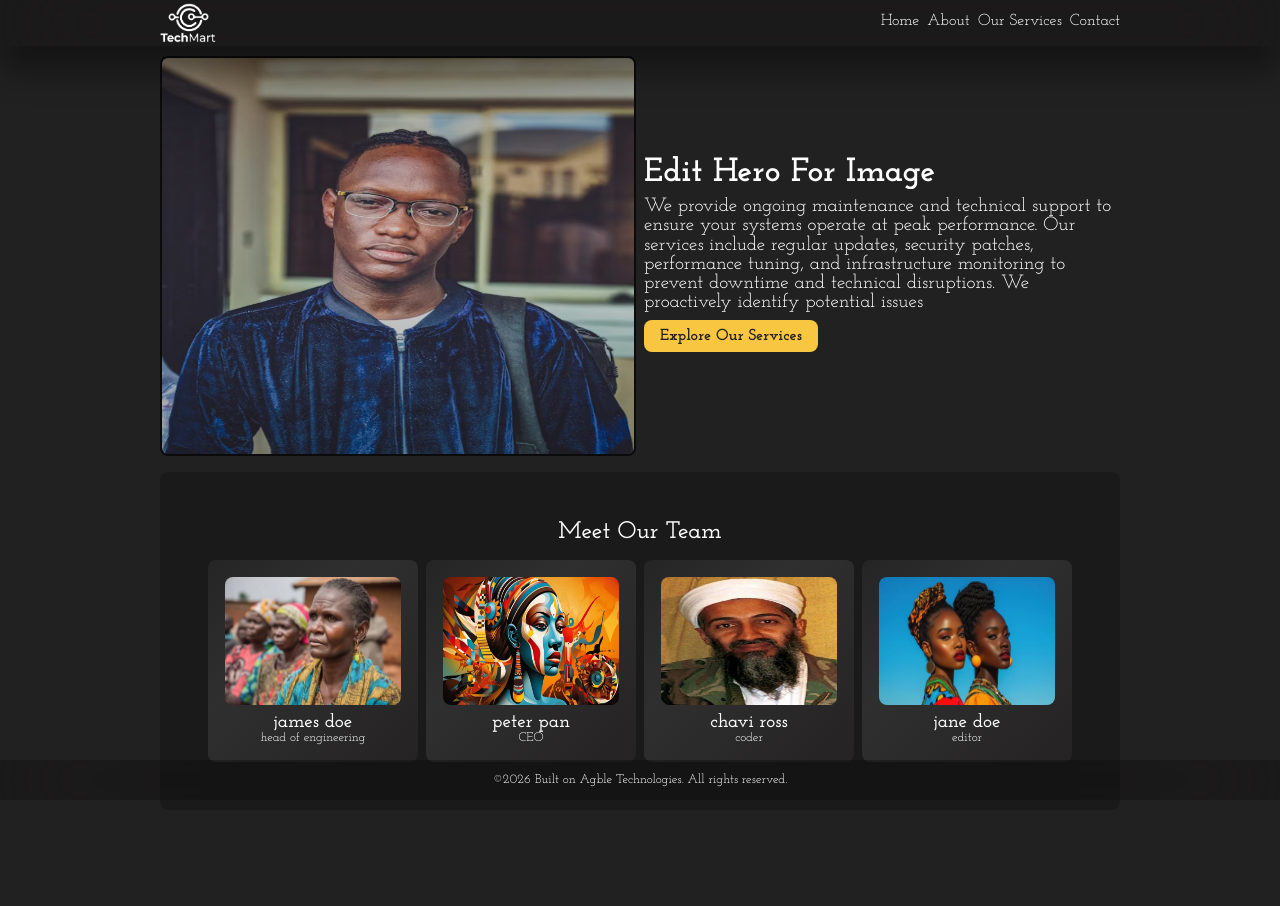
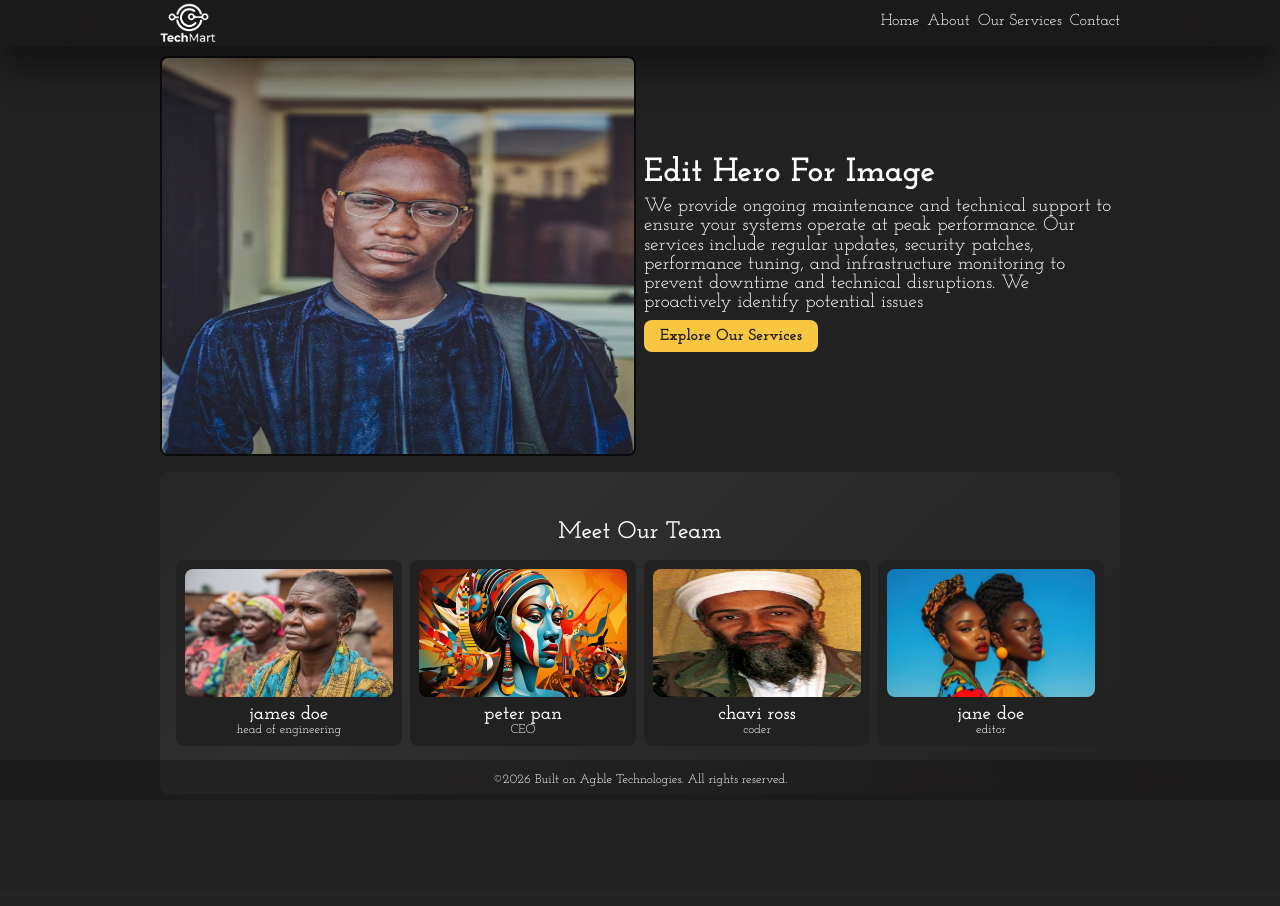
Before and after one commit to I-AGBLE/techmartliberia, a Django app: page / in a window 1280 px wide. After the commit the page ends 787 px from the top, so only its background shows below. Run offline with Django 5.2, Linux system fonts and the light colour scheme; data comes from the database, SQL or seed files in the repository; both versions use the stored data as it was after the commit.

Commit message:
meet our team restyled

```diff
--- a/main/static/main/css/styles.css
+++ b/main/static/main/css/styles.css
@@ -52,6 +52,7 @@
   --deep_bg: #0b0b0b;
   --color_gold: #f8c641;
   --text_color: #ffffff;
+  --text_color_variant: rgb(71, 71, 71);
   --color_danger: #f03333;
 
   --nav_bg: rgba(0, 0, 0, 0.2); /* adds transparency so blur can show through */
@@ -315,10 +316,13 @@ main {
 }
 
 .team {
-  background: var(--nav_bg);
   margin: 1rem auto;
   border-radius: var(--border_radius);
-  padding: 3rem 3rem;
+  padding: 3rem 1rem;
+
+    background: linear-gradient(135deg, #141414, #302f2f, #1e1c1c);
+  background-size: 200% 200%;
+  animation: smoothShift 20s ease-in-out infinite;
 }
 
 .team:hover {
@@ -336,14 +340,13 @@ main {
 }
 
 .team_member {
-  padding: 1rem;
+  padding: .5rem;
   border: 1px solid transparent;
   border-radius: var(--border_radius);
   transition: var(--transition);
   position: relative;
   overflow: hidden;
-  background: linear-gradient(135deg, #141414, #302f2f, #1e1c1c);
-  background-size: 200% 200%;
+  background-color: var(--default_bg);
   animation: smoothShift 20s ease-in-out infinite;
   overflow: hidden;
 }
@@ -392,7 +394,7 @@ main {
   display: flex;
   flex-direction: column;
   border-radius: 1rem 0 0 1rem;
-  box-shadow: -2rem 0 2rem rgb(0, 0, 0, 0.3);
+  box-shadow: var(--box_shadow);
   transition: var(--transition);
   background: linear-gradient(135deg, #141414, #302f2f, #1e1c1c);
   background-size: 200% 200%;
@@ -411,17 +413,19 @@ main {
 }
 
 .team_member-socials a i {
-  font-size: 1.4rem;
+  font-size: 1.6rem;
   background-color: var(--color_gold);
   color: var(--deep_bg);
-  padding: 0.1rem;
+  padding: 0.5rem;
   border-radius: 0.2rem;
   transition: var(--transition);
 }
 
 .team_member-socials a i:hover {
   box-shadow: var(--box_shadow);
-  transform: scale(1.4);
+  transform: scale(0.9);
+  color: var(--color_gold);
+  background-color: var(--text_color);
 }
 
 .contact {
--- a/main/templates/main/index.html
+++ b/main/templates/main/index.html
@@ -43,10 +43,12 @@
             <div class="team_member-image">
                 <img src="{{ member.image.url }}" alt="{{ member.name }}'s Profile Picture">
             </div>
+
             <div class="team_member-info">
                 <h3>{{ member.name }}</h3>
                 <p>{{ member.position }}</p>
             </div>
+
             <div class="team_member-socials">
                 <a href="{{ member.instagram_url }}" target="_blank">
                     <i class="fa-brands fa-square-instagram"></i>
```
Also changed, not shown: other parts of main/static/main/css/styles.css (+11 -11 lines), db.sqlite3, media/images/Screenshot_2025-06-22_144450.png (added).
